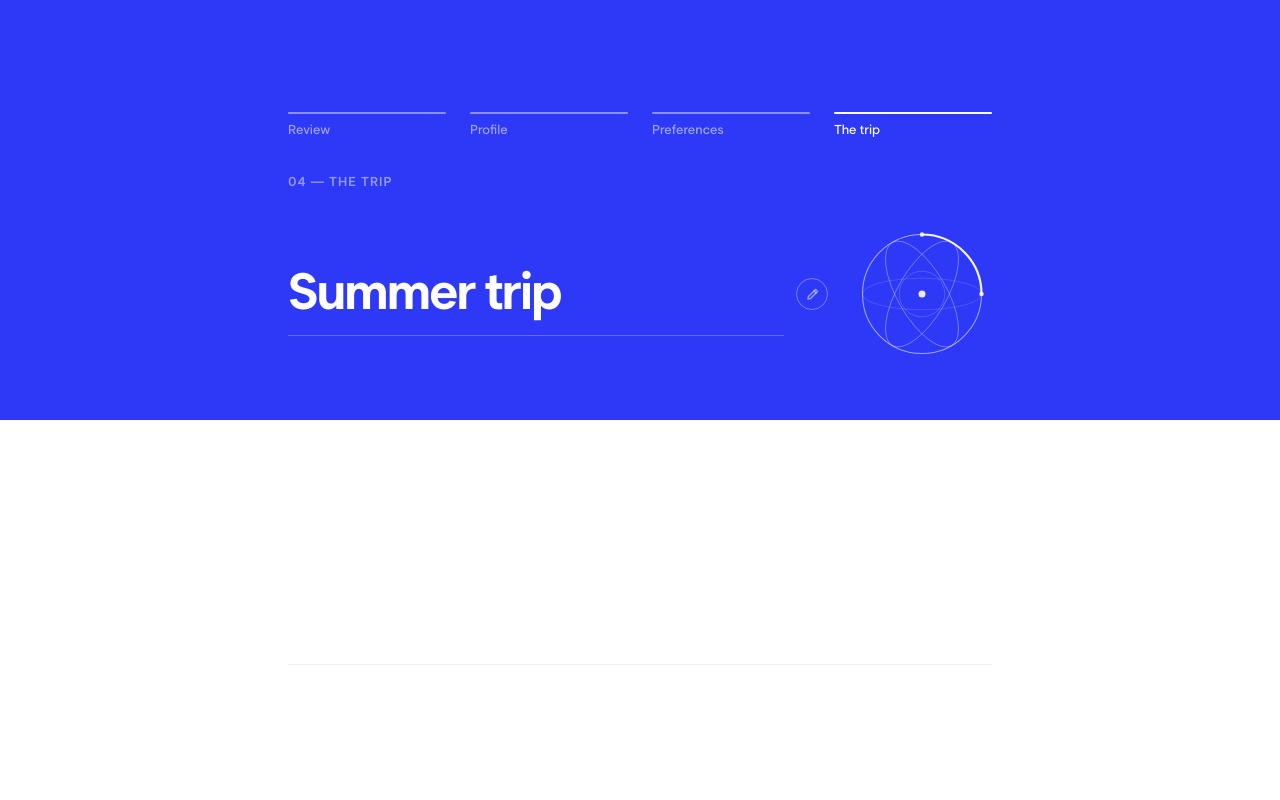
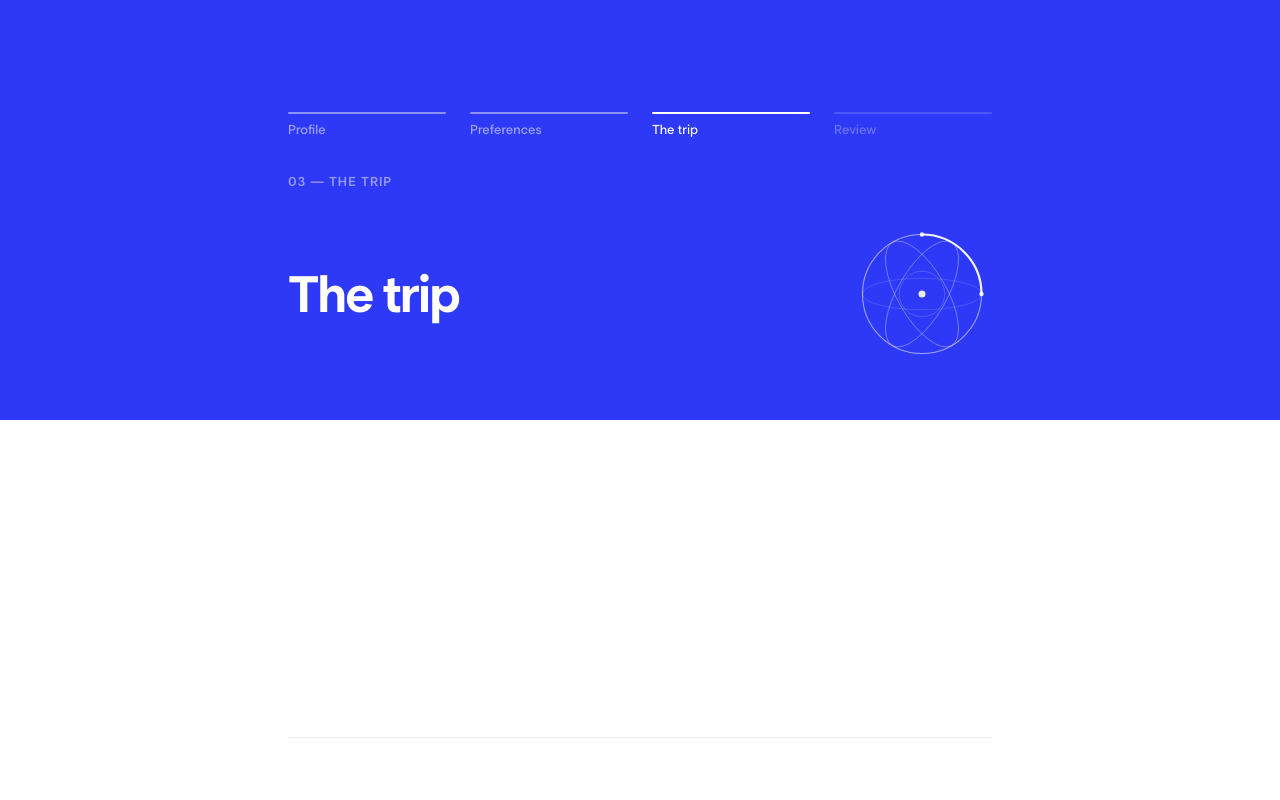
Before and after one commit to blacheyong/wandermind-elisabeth, a Next.js app: page /en/onboarding/trip-context in a window 1280 px wide. Shown: the top 800 px of the page. Built offline with nearby package versions, Linux system fonts and the light colour scheme.

Commit message:
feat: add first trip step to onboarding

```diff
--- a/app/[locale]/onboarding/layout.tsx
+++ b/app/[locale]/onboarding/layout.tsx
@@ -24,7 +24,7 @@ export default async function OnboardingLayout({
       <RevealObserver />
       <div style={{ background: "#2D39F7" }}>
         <div className="mx-auto max-w-3xl px-8 pt-28 pb-14">
-          <OnboardingHero stepLabels={[step1, step2, step3, step4]} locale={locale} />
+          <OnboardingHero stepLabels={[step1, step2, step3, step4]} />
         </div>
       </div>
       <main className="mx-auto max-w-3xl px-8 pt-14 pb-20 flex flex-col gap-12">
--- a/app/[locale]/onboarding/trip-context/page.tsx
+++ b/app/[locale]/onboarding/trip-context/page.tsx
@@ -14,7 +14,6 @@ export default async function TripContextPage({ params }: { params: Params }) {
     <TripContextForm
       t={d.onboarding.tripContext}
       continueLabel={d.actions.continue}
-      backHref={`/${locale}/onboarding/review`}
       locale={locale}
     />
   )
--- a/components/first-visit/first-visit-flow.tsx
+++ b/components/first-visit/first-visit-flow.tsx
@@ -78,8 +78,8 @@ const copy = {
       "Votre profil de voyage sera sauvegardé avant les détails du prochain voyage. Ensuite, WanderMind pourra adapter chaque suggestion.",
     emailLabel: "Courriel",
     emailPlaceholder: "vous@exemple.com",
-    loginPrimary: "Continuer vers mon profil de voyage",
-    skip: "Continuer sans compte",
+    loginPrimary: "Créer mon premier voyage",
+    skip: "Continuer au voyage",
     summary: "Profil initial",
   },
   en: {
@@ -139,8 +139,8 @@ const copy = {
       "Your traveller profile will be saved before the details of the next trip. Then WanderMind can adapt every suggestion.",
     emailLabel: "Email",
     emailPlaceholder: "you@example.com",
-    loginPrimary: "Continue to my travel profile",
-    skip: "Continue without an account",
+    loginPrimary: "Create my first trip",
+    skip: "Continue to the trip",
     summary: "Initial profile",
   },
 } as const;
--- a/components/onboarding/onboarding-hero.tsx
+++ b/components/onboarding/onboarding-hero.tsx
@@ -1,10 +1,9 @@
 "use client"
 
 import { usePathname } from "next/navigation"
-import { useState } from "react"
 import { useTripDraft } from "@/lib/contexts/trip-draft-context"
 
-const STEP_SLUGS = ["review", "constraints", "tradeoffs", "trip-context"] as const
+const STEP_SLUGS = ["constraints", "tradeoffs", "trip-context", "review"] as const
 
 function getActiveIndex(pathname: string): number {
   for (let i = STEP_SLUGS.length - 1; i >= 0; i--) {
@@ -54,16 +53,19 @@ function AbstractShape() {
 
 type Props = {
   stepLabels: [string, string, string, string]
-  locale: string
 }
 
-export default function OnboardingHero({ stepLabels, locale }: Props) {
+export default function OnboardingHero({ stepLabels }: Props) {
   const pathname = usePathname()
   const activeIndex = getActiveIndex(pathname)
 
-  const { draft, setDraft } = useTripDraft()
-  const defaultName = locale === "fr" ? "Voyage de cet été" : "Summer trip"
-  const [tripName, setTripName] = useState(draft.tripName ?? defaultName)
+  const { draft } = useTripDraft()
+  const displayLabel = stepLabels[activeIndex].includes(" — ")
+    ? stepLabels[activeIndex].split(" — ")[1]
+    : stepLabels[activeIndex]
+  const title = STEP_SLUGS[activeIndex] === "review" && draft.tripName
+    ? draft.tripName
+    : displayLabel
 
   return (
     <div className="byc-reveal" style={{ display: "flex", flexDirection: "column", gap: "32px" }}>
@@ -99,55 +101,19 @@ export default function OnboardingHero({ stepLabels, locale }: Props) {
 
       {/* Title + illustration */}
       <div style={{ display: "flex", alignItems: "center", justifyContent: "space-between", gap: "24px" }}>
-        <div style={{ display: "flex", alignItems: "center", gap: "12px", flex: 1, minWidth: 0 }} className="group">
-          <input
-            type="text"
-            value={tripName}
-            onChange={(e) => setTripName(e.target.value)}
-            onBlur={() => setDraft({ tripName })}
+        <div style={{ flex: 1, minWidth: 0 }}>
+          <h1
             style={{
-              flex: 1,
-              minWidth: 0,
-              background: "transparent",
-              border: "none",
-              borderBottom: "1px solid rgba(255,255,255,0.25)",
-              outline: "none",
               fontFamily: "var(--font)",
               fontSize: "clamp(32px, 4vw, 52px)",
               fontWeight: 700,
               letterSpacing: "-0.03em",
+              lineHeight: 0.95,
               color: "#ffffff",
-              paddingBottom: "4px",
-              transition: "border-color 0.2s",
             }}
-            onFocus={e => {
-              e.currentTarget.style.borderBottom = "2px solid rgba(255,255,255,0.9)"
-            }}
-            onBlurCapture={e => {
-              e.currentTarget.style.borderBottom = "1px solid rgba(255,255,255,0.25)"
-            }}
-            placeholder={defaultName}
-            aria-label="Nom du voyage"
-          />
-          <div style={{
-            flexShrink: 0,
-            width: "32px",
-            height: "32px",
-            borderRadius: "50%",
-            border: "1px solid rgba(255,255,255,0.35)",
-            display: "flex",
-            alignItems: "center",
-            justifyContent: "center",
-            color: "rgba(255,255,255,0.5)",
-            transition: "border-color 0.2s, color 0.2s",
-          }}
-          className="group-focus-within:!border-white group-focus-within:!text-white"
           >
-            <svg width="13" height="13" viewBox="0 0 13 13" fill="none" stroke="currentColor" strokeWidth="1.5" strokeLinecap="round" strokeLinejoin="round">
-              <path d="M9.5 1.5 L11.5 3.5 L4.5 10.5 L2 11 L2.5 8.5 Z" />
-              <path d="M8 3 L10 5" />
-            </svg>
-          </div>
+            {title}
+          </h1>
         </div>
         <AbstractShape />
       </div>
--- a/components/onboarding/review-screen.tsx
+++ b/components/onboarding/review-screen.tsx
@@ -82,6 +82,7 @@ export default function ReviewScreen({ t, editLabel, editAnswersLabel, locale, g
   }
 
   const summaryRows: Array<{ key: keyof typeof t.sections; value: string | null }> = [
+    { key: "tripName", value: draft.tripName ?? null },
     { key: "whoWhere", value: summary.whoWhere },
     { key: "budgetReason", value: summary.budgetReason },
     { key: "nonNegotiables", value: summary.nonNegotiables },
@@ -115,7 +116,7 @@ export default function ReviewScreen({ t, editLabel, editAnswersLabel, locale, g
                 <CardAction>
                   <Link
                     href={`/${locale}/onboarding/${
-                      key === "whoWhere" || key === "budgetReason" ? "trip-context"
+                      key === "tripName" || key === "whoWhere" || key === "budgetReason" ? "trip-context"
                       : key === "preferences" ? "tradeoffs"
                       : key === "nonNegotiables" || key === "pace" || key === "nuance" ? "constraints"
                       : "trip-context"
--- a/components/onboarding/trip-context-form.tsx
+++ b/components/onboarding/trip-context-form.tsx
@@ -87,7 +87,7 @@ const BUDGET_CATS: BudgetCat[] = ["food", "stay", "experiences", "transport"]
 type Props = {
   t: T
   continueLabel: string
-  backHref: string
+  backHref?: string
   locale: string
 }
 
@@ -96,6 +96,7 @@ export default function TripContextForm({ t, continueLabel, backHref, locale }:
   const router = useRouter()
 
   const saved = draft.tripContext
+  const [tripName, setTripName] = useState(draft.tripName ?? "")
 
   // Travellers state
   const [adults, setAdults] = useState(saved?.travellers?.adults ?? 1)
@@ -148,8 +149,12 @@ export default function TripContextForm({ t, continueLabel, backHref, locale }:
       alreadyBooked: alreadyBooked ? alreadyBooked.split("\n").filter(Boolean) : undefined,
       mustSee: mustSee ? mustSee.split("\n").filter(Boolean) : undefined,
     }
-    setDraft({ tripContext })
-  }, [adults, kids, pets, destKnown, destination, region, dates, dailyMax, flexibility, saveOn, splurgeOn, reason, alreadyBooked, mustSee, setDraft])
+    setDraft({
+      tripName: tripName.trim() || undefined,
+      tripContext,
+      currentStep: "trip-context",
+    })
+  }, [adults, kids, pets, destKnown, destination, region, dates, dailyMax, flexibility, saveOn, splurgeOn, reason, alreadyBooked, mustSee, tripName, setDraft])
 
   useEffect(() => { draftSaved() }, [draftSaved])
 
@@ -158,10 +163,11 @@ export default function TripContextForm({ t, continueLabel, backHref, locale }:
     ? Boolean(dates.start && dates.end && dates.start <= dates.end)
     : Boolean(dates.season && dates.lengthDays >= 1)
   const destValid = destKnown ? destination.trim().length > 0 : region.trim().length > 0
-  const isValid = datesValid && destValid
+  const isValid = tripName.trim().length > 0 && datesValid && destValid
 
   function handleContinue() {
     draftSaved()
+    setDraft({ currentStep: "review" })
     router.push(`/${locale}/onboarding/review`)
   }
 
@@ -172,6 +178,22 @@ export default function TripContextForm({ t, continueLabel, backHref, locale }:
   return (
     <div className="flex flex-col gap-12">
 
+      <FieldGroup>
+        <div className="flex flex-col gap-3">
+          <FieldLabel>{t.nameLabel}</FieldLabel>
+          <Input
+            value={tripName}
+            onChange={(e) => setTripName(e.target.value)}
+            placeholder={t.namePlaceholder}
+            className="h-auto pb-3 text-[clamp(36px,7vw,72px)] font-bold leading-[0.95] tracking-[-0.04em] text-text-header placeholder:text-text-muted"
+          />
+          <p className="max-w-xl text-xl leading-[1.35] text-text-secondary">
+            {t.nameHelp}
+          </p>
+        </div>
+      </FieldGroup>
+
+      <hr className="border-border-subtle" />
 
       {/* Travellers */}
       <FieldGroup>
--- a/lib/i18n/locales/en.ts
+++ b/lib/i18n/locales/en.ts
@@ -3,13 +3,17 @@ import type { Dictionary } from "./fr";
 const en: Dictionary = {
   onboarding: {
     progress: {
-      step1: "01 — Review",
-      step2: "02 — Profile",
-      step3: "03 — Preferences",
-      step4: "04 — The trip",
+      step1: "01 — Profile",
+      step2: "02 — Preferences",
+      step3: "03 — The trip",
+      step4: "04 — Review",
     },
     tripContext: {
       heading: "Your trip",
+      nameLabel: "Trip name",
+      namePlaceholder: "e.g. Lisbon in late summer",
+      nameHelp:
+        "Create the first trip WanderMind will design around your profile.",
       travellersLabel: "Who's travelling?",
       destinationLabel: "Destination",
       destinationKnown: "I know where",
@@ -158,6 +162,7 @@ const en: Dictionary = {
       editPrompt: "Edit anything that doesn't reflect your trip.",
       contradictionWarning: "Some of your choices seem to conflict.",
       sections: {
+        tripName: "Trip",
         whoWhere: "Who & where",
         budgetReason: "Budget & occasion",
         nonNegotiables: "Non-negotiables",
--- a/lib/i18n/locales/fr.ts
+++ b/lib/i18n/locales/fr.ts
@@ -1,13 +1,17 @@
 const fr = {
   onboarding: {
     progress: {
-      step1: "01 — Récapitulatif",
-      step2: "02 — Profil",
-      step3: "03 — Préférences",
-      step4: "04 — Le voyage",
+      step1: "01 — Profil",
+      step2: "02 — Préférences",
+      step3: "03 — Le voyage",
+      step4: "04 — Récapitulatif",
     },
     tripContext: {
       heading: "Votre voyage",
+      nameLabel: "Nom du voyage",
+      namePlaceholder: "Ex. : Lisbonne à la fin de l’été",
+      nameHelp:
+        "Créez le premier voyage que WanderMind préparera à partir de votre profil.",
       travellersLabel: "Qui voyage ?",
       destinationLabel: "Destination",
       destinationKnown: "Je sais où",
@@ -161,6 +165,7 @@ const fr = {
       contradictionWarning:
         "Certains de vos choix semblent contradictoires.",
       sections: {
+        tripName: "Voyage",
         whoWhere: "Qui & où",
         budgetReason: "Budget & raison",
         nonNegotiables: "Non-négociables",
```
